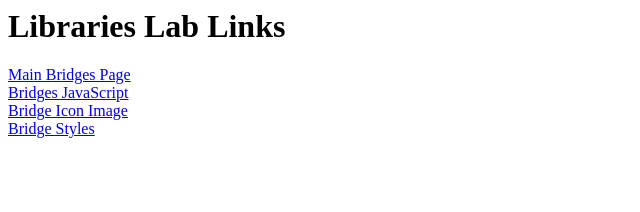
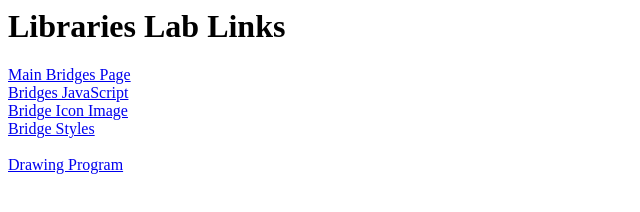
Before and after one commit to FireL0ki/web_week_6_libraries, a plain HTML site: page libraries_lab/index.html in a window 1280 px wide. Shown: the whole page, without its empty margins (0-640 px from the left). Drawn offline with Linux system fonts and the light colour scheme.

Commit message:
index update

```diff
--- a/libraries_lab/index.html
+++ b/libraries_lab/index.html
@@ -10,4 +10,4 @@
 
 <br><br>
 
-<a href="https://firel0ki.github.io/web_week_6_libraries/libraries_lab/"
+<a href="https://firel0ki.github.io/web_week_6_libraries/libraries_lab/drawing_program.html">Drawing Program</a>
```
